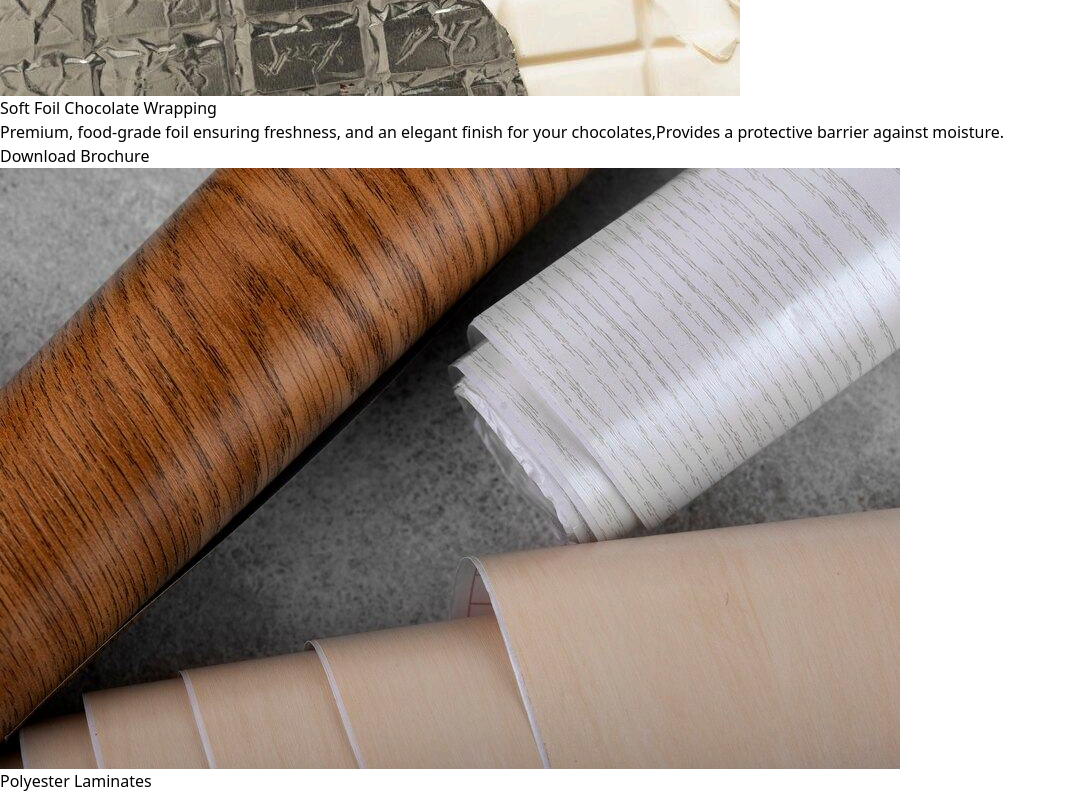
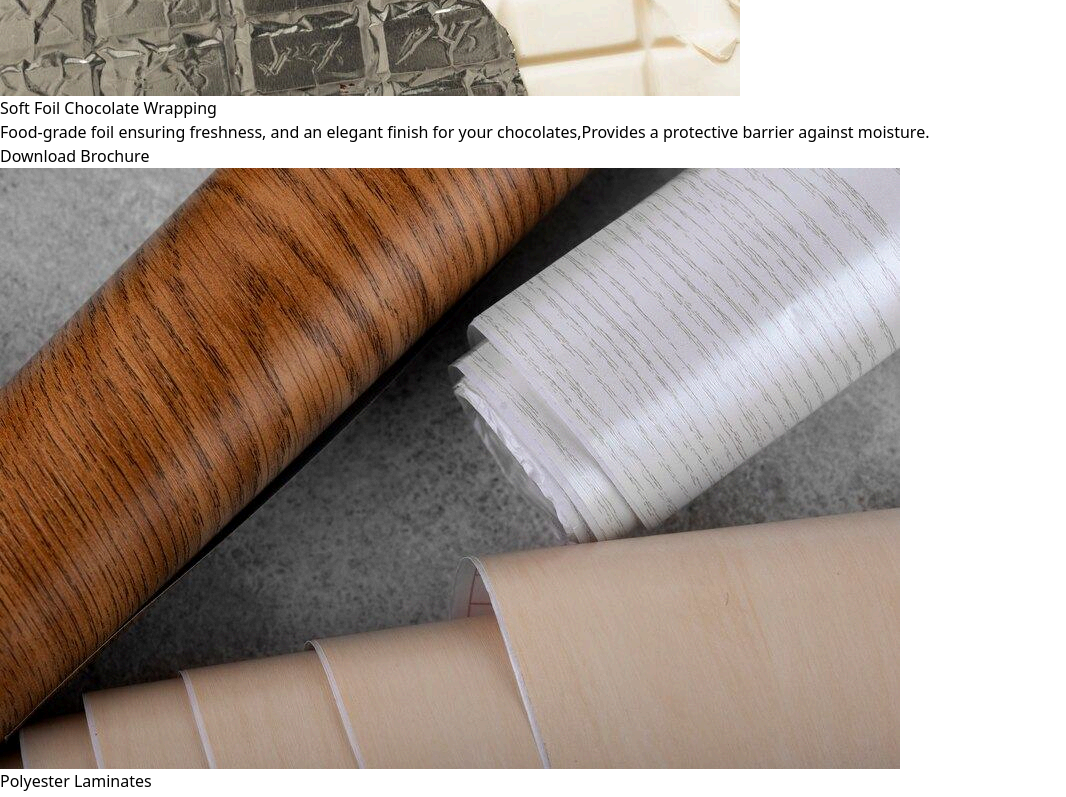
Before and after one commit to mohanveera9/rahul_package, a React (Vite) app: page / in a window 1280 px wide. Shown: the part 9540-10337 px from the top of the page, without its empty margins (0-1066 px from the left). Built offline with nearby package versions, Linux system fonts and the light colour scheme.

Commit message:
why choose us

```diff
--- a/src/components/Products.jsx
+++ b/src/components/Products.jsx
@@ -29,7 +29,7 @@ const products = [
   {
     title: "Soft Foil Chocolate Wrapping",
     description:
-      "Premium, food-grade foil ensuring freshness, and an elegant finish for your chocolates,Provides a protective barrier against moisture.",
+      "Food-grade foil ensuring freshness, and an elegant finish for your chocolates,Provides a protective barrier against moisture.",
     image: Soft,
   },
   {
@@ -63,7 +63,7 @@ const products = [
     image: Bopp,
   },
   {
-    title: "PP Resin Granules for IV Fluid Bottles",
+    title: "PP Resin Granules for IV Fluid",
     description:
       "High quality, durable, reliable material for IV fluid bottles,Essential building blocks for a wide range of plastic products.",
     image: Pr,
```
